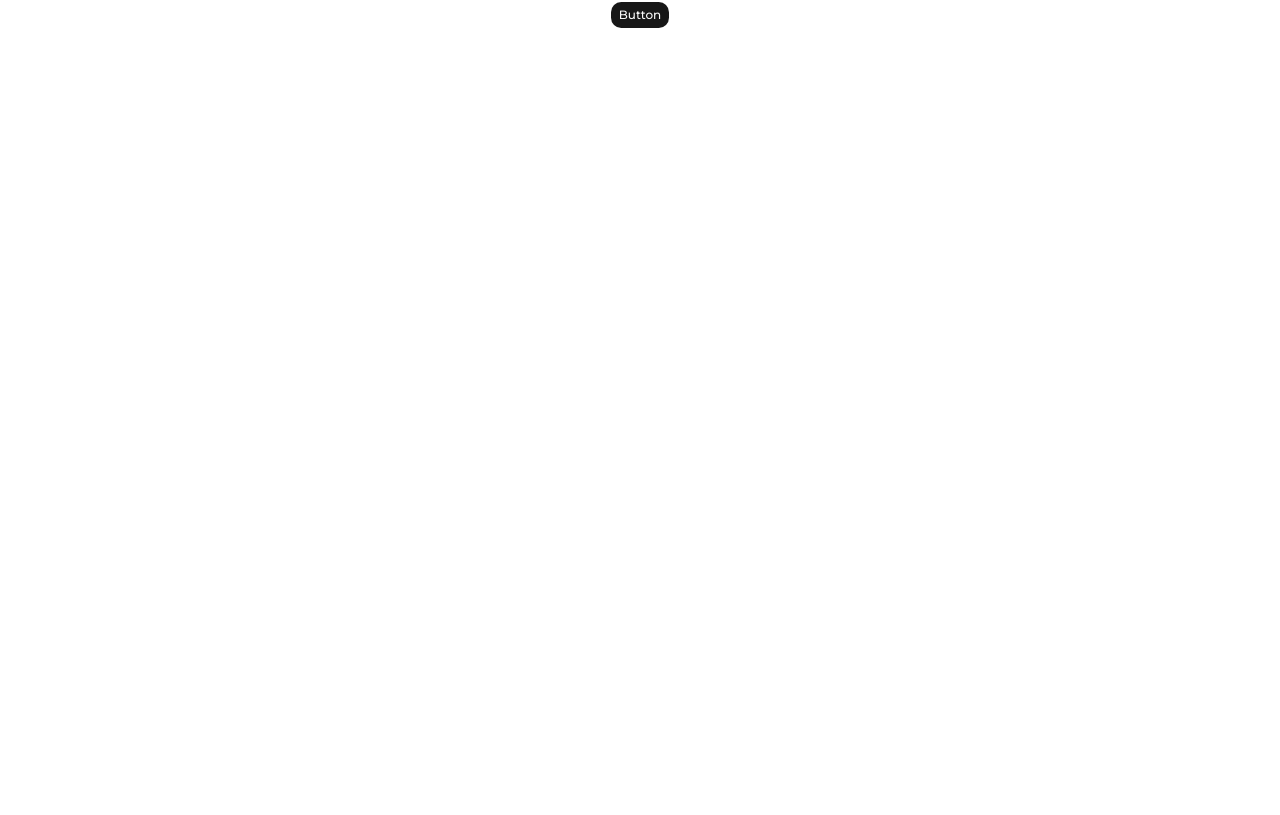
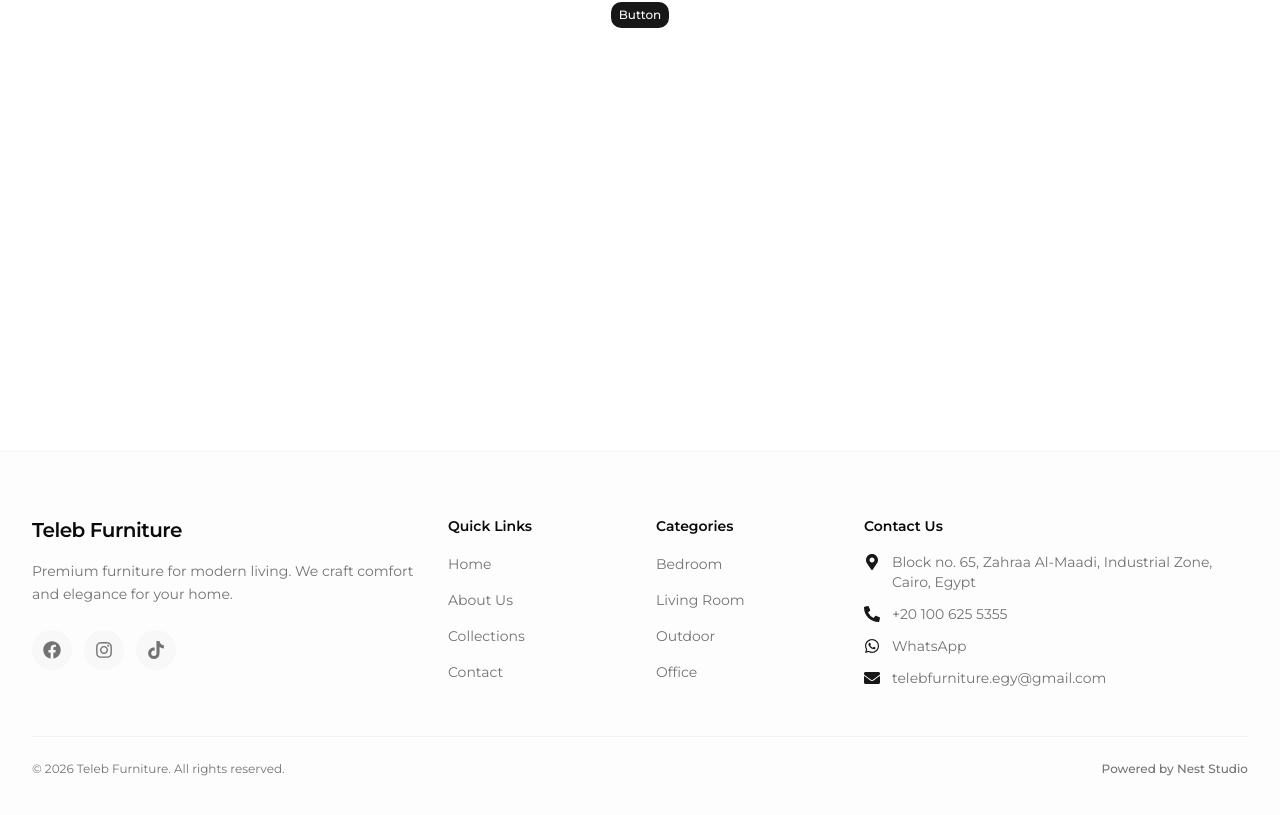
Before and after one commit to Mahmovdsayed/teleb-client, a Next.js app: page /en in a window 1280 px wide. Shown: the part 413-1228 px from the top of the page. Before the commit the page ends 800 px from the top, so only its background shows below. Built offline with nearby package versions, Linux system fonts and the light colour scheme.

Commit message:
feat: add footer component with localization and social links

```diff
--- a/app/[locale]/layout.tsx
+++ b/app/[locale]/layout.tsx
@@ -8,6 +8,7 @@
 import Provider from "@/provider/Provider"
 import "../globals.css";
 import { Metadata } from "next"
+import Footer from "@/components/layout/Footer"
 
 export const metadata: Metadata = {
   title: "Create Next App",
@@ -57,9 +58,10 @@
       )}
     >
       <body>
-        <NextIntlClientProvider messages={messages}>
+        <NextIntlClientProvider locale={locale} messages={messages}>
           <Provider>
             {children}
+            <Footer />
           </Provider>
         </NextIntlClientProvider>
       </body>
--- /dev/null
+++ b/components/layout/Footer.tsx
@@ -0,0 +1,165 @@
+"use client";
+
+import { useLocale, useTranslations } from "next-intl";
+import Link from "next/link";
+import { useEffect, useState } from "react";
+import { FaEnvelope, FaFacebook, FaInstagram, FaMapMarkerAlt, FaPhoneAlt, FaTiktok, FaWhatsapp } from "react-icons/fa";
+
+const PHONE_DISPLAY = "+20 100 625 5355";
+const PHONE_TEL = "+201006255355";
+const PHONE_WA = "201006255355";
+const EMAIL = "telebfurniture.egy@gmail.com";
+
+const socials = [
+    { label: "Facebook", href: "https://www.facebook.com/teleb.furniture.egy", Icon: FaFacebook },
+    { label: "Instagram", href: "https://www.instagram.com/teleb_furniture", Icon: FaInstagram },
+    { label: "TikTok", href: "https://www.tiktok.com/@telebfurniture0", Icon: FaTiktok },
+];
+
+const focusRing = "rounded-sm outline-none focus-visible:ring-2 focus-visible:ring-ring focus-visible:ring-offset-2 focus-visible:ring-offset-background";
+const navLink = `text-sm text-muted-foreground underline-offset-4 transition-colors hover:text-foreground hover:underline ${focusRing}`;
+const headingClass = "mb-4 text-sm font-semibold text-foreground";
+
+export const Footer = () => {
+    const [year, setYear] = useState<number | null>(null);
+    const t = useTranslations("footer");
+    const locale = useLocale();
+    useEffect(() => { setYear(new Date().getFullYear()) }, []);
+
+    const quickLinks = [
+        { href: "/", label: t("home") },
+        { href: "/about", label: t("about") },
+        { href: "/collections", label: t("collections") },
+        { href: "/contact", label: t("contact") },
+    ];
+
+    const categories = [
+        { href: "/collections/bedroom", label: t("bedroom") },
+        { href: "/collections/living-room", label: t("livingRoom") },
+        { href: "/collections/outdoor", label: t("outdoor") },
+        { href: "/collections/office", label: t("office") },
+    ];
+
+    const contacts = [
+        {
+            Icon: FaMapMarkerAlt,
+            href: "https://maps.app.goo.gl/9q7qcTtJCajkZhC37",
+            label: t("location"),
+            external: true,
+        },
+        { Icon: FaPhoneAlt, href: `tel:${PHONE_TEL}`, label: PHONE_DISPLAY, ltr: true },
+        {
+            Icon: FaWhatsapp,
+            href: `https://wa.me/${PHONE_WA}`,
+            label: "WhatsApp",
+            external: true,
+        },
+        { Icon: FaEnvelope, href: `mailto:${EMAIL}`, label: EMAIL, ltr: true },
+    ];
+
+    return (
+        <footer className="mt-16 w-full bg-muted/20 border-t border-border/40">
+            <div className="mx-auto max-w-7xl px-4 py-14 sm:px-6 lg:px-8 lg:py-16">
+                <div className="grid grid-cols-2 gap-x-8 gap-y-10 lg:grid-cols-12">
+                    <div className="col-span-2 lg:col-span-4">
+                        <Link
+                            href={`/${locale}`}
+                            className={`inline-block text-xl font-semibold tracking-tight text-foreground ${focusRing}`}
+                        >
+                            {t("logo")}
+                        </Link>
+                        <p className="mt-4 max-w-sm text-sm leading-relaxed text-muted-foreground">
+                            {t("brandDescription")}
+                        </p>
+                        <ul className="mt-6 flex gap-3">
+                            {socials.map(({ label, href, Icon }) => (
+                                <li key={label}>
+                                    <a
+                                        aria-label={label}
+                                        href={href}
+                                        target="_blank"
+                                        rel="noopener noreferrer"
+                                        className="flex h-10 w-10 items-center justify-center rounded-full bg-muted/60 text-muted-foreground outline-none transition-colors hover:bg-primary hover:text-primary-foreground focus-visible:ring-2 focus-visible:ring-ring focus-visible:ring-offset-2 focus-visible:ring-offset-background"
+                                    >
+                                        <Icon size={18} aria-hidden="true" />
+                                    </a>
+                                </li>
+                            ))}
+                        </ul>
+                    </div>
+
+                    <nav aria-label={t("quickLinks")} className="col-span-1 lg:col-span-2">
+                        <h2 className={headingClass}>{t("quickLinks")}</h2>
+                        <ul className="space-y-3">
+                            {quickLinks.map((link) => (
+                                <li key={link.href}>
+                                    <Link
+                                        href={`/${locale}${link.href === "/" ? "" : link.href}`}
+                                        className={navLink}
+                                    >
+                                        {link.label}
+                                    </Link>
+                                </li>
+                            ))}
+                        </ul>
+                    </nav>
+
+                    <nav aria-label={t("categories")} className="col-span-1 lg:col-span-2">
+                        <h2 className={headingClass}>{t("categories")}</h2>
+                        <ul className="space-y-3">
+                            {categories.map((link) => (
+                                <li key={link.href}>
+                                    <Link href={`/${locale}${link.href}`} className={navLink}>
+                                        {link.label}
+                                    </Link>
+                                </li>
+                            ))}
+                        </ul>
+                    </nav>
+
+                    <div className="col-span-2 lg:col-span-4">
+                        <h2 className={headingClass}>{t("contactUs")}</h2>
+                        <ul className="space-y-3">
+                            {contacts.map(({ Icon, href, label, external, ltr }) => (
+                                <li key={href}>
+                                    <a
+                                        href={href}
+                                        {...(external
+                                            ? { target: "_blank", rel: "noopener noreferrer" }
+                                            : {})}
+                                        className={`flex items-start gap-3 text-sm leading-5 text-muted-foreground transition-colors hover:text-foreground ${focusRing}`}
+                                    >
+                                        <Icon
+                                            size={16}
+                                            aria-hidden="true"
+                                            className="mt-0.5 shrink-0 text-primary"
+                                        />
+                                        <span dir={ltr ? "ltr" : undefined} className="wrap-break-words">
+                                            {label}
+                                        </span>
+                                    </a>
+                                </li>
+                            ))}
+                        </ul>
+                    </div>
+                </div>
+
+                <div className="mt-12 flex flex-col items-center gap-2 border-t border-border/40 pt-6 text-center sm:flex-row sm:justify-between sm:text-start">
+                    <p className="text-xs text-muted-foreground">
+                        {t("copyright", { year: year ?? 2026 })}
+                    </p>
+                    <a
+                        href="https://www.instagram.com/neststudioo"
+                        target="_blank"
+                        rel="noopener noreferrer"
+                        className={`text-xs font-medium text-muted-foreground underline-offset-4 transition-colors hover:text-foreground hover:underline ${focusRing}`}
+                    >
+                        {t("poweredBy")}
+                    </a>
+                </div>
+            </div>
+        </footer>
+    );
+}
+
+export default Footer;
--- a/messages/ar.json
+++ b/messages/ar.json
@@ -1,5 +1,24 @@
 {
   "homePage": {
     "title": "الصفحة الرئيسية"
+  },
+  "footer": {
+    "home": "الرئيسية",
+    "about": "من نحن",
+    "collections": "المجموعات",
+    "contact": "تواصل معنا",
+    "quickLinks": "روابط سريعة",
+    "categories": "الفئات",
+    "bedroom": "غرف النوم",
+    "livingRoom": "غرف المعيشة",
+    "outdoor": "في الهواء الطلق",
+    "office": "المكتب",
+    "contactUs": "تواصل معنا",
+    "address": "123 شارع الأثاث، القاهرة، مصر",
+    "brandDescription": "أثاث فاخر للحياة العصرية. نصنع الراحة والأناقة لمنزلك.",
+    "copyright": "© {year} طلب للأثاث. جميع الحقوق محفوظة.",
+    "poweredBy": "مصمم بواسطة Nest Studio",
+    "location": "بلوك رقم 65، زهراء المعادي، المنطقة الصناعية، القاهرة، مصر",
+    "logo": "طلب للأثاث"
   }
 }
--- a/messages/en.json
+++ b/messages/en.json
@@ -1,5 +1,24 @@
 {
   "homePage": {
     "title": "Home Page"
+  },
+  "footer": {
+    "home": "Home",
+    "about": "About Us",
+    "collections": "Collections",
+    "contact": "Contact",
+    "quickLinks": "Quick Links",
+    "categories": "Categories",
+    "bedroom": "Bedroom",
+    "livingRoom": "Living Room",
+    "outdoor": "Outdoor",
+    "office": "Office",
+    "contactUs": "Contact Us",
+    "address": "123 Furniture Street, Cairo, Egypt",
+    "brandDescription": "Premium furniture for modern living. We craft comfort and elegance for your home.",
+    "copyright": "© {year} Teleb Furniture. All rights reserved.",
+    "poweredBy": "Powered by Nest Studio",
+    "location": "Block no. 65, Zahraa Al-Maadi, Industrial Zone, Cairo, Egypt",
+    "logo": "Teleb Furniture"
   }
 }
--- a/package.json
+++ b/package.json
@@ -19,6 +19,7 @@
     "next-themes": "^0.4.6",
     "react": "19.3.0",
     "react-dom": "19.3.0",
+    "react-icons": "^5.7.0",
     "shadcn": "^4.22.1",
     "tw-animate-css": "^1.4.0"
   },
```
Also changed, not shown: 1 other file (tests, documents, lock files or other folders).
